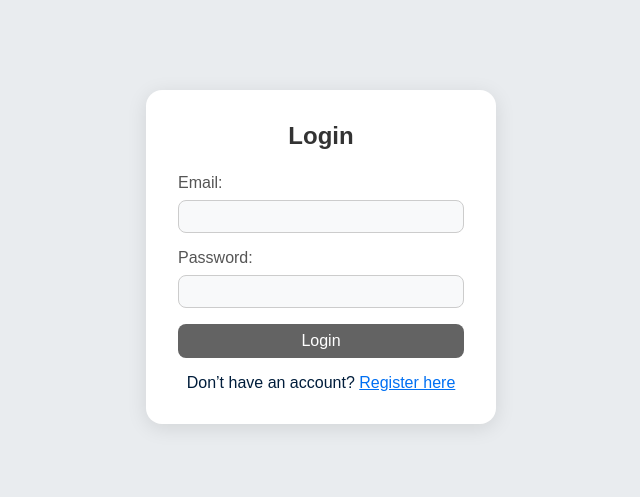
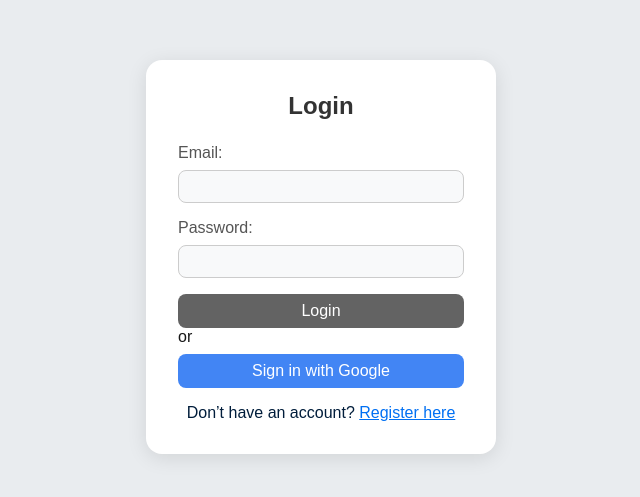
Before and after one commit to krushna06/Links-Manager, a Next.js app: page / in a window 1280 px wide. Shown: the part 143-640 px from the top of the page, without its empty margins (319-959 px from the left). Built offline with nearby package versions, Linux system fonts and the light colour scheme; no server answers.

Commit message:
feat: login with google on login page

```diff
--- a/pages/index.js
+++ b/pages/index.js
@@ -1,7 +1,7 @@
 import { useState } from 'react';
 import { useRouter } from 'next/router';
 import { auth } from '../lib/firebase';
-import { signInWithEmailAndPassword } from 'firebase/auth';
+import { signInWithEmailAndPassword, signInWithPopup, GoogleAuthProvider } from 'firebase/auth';
 import styles from '../styles/Login.module.css';
 
 const LoginPage = () => {
@@ -10,7 +10,7 @@ const LoginPage = () => {
   const [password, setPassword] = useState('');
   const [error, setError] = useState('');
 
-  const handleSubmit = async (e) => {
+  const handleEmailLogin = async (e) => {
     e.preventDefault();
     try {
       await signInWithEmailAndPassword(auth, email, password);
@@ -20,9 +20,19 @@ const LoginPage = () => {
     }
   };
 
+  const handleGoogleLogin = async () => {
+    const provider = new GoogleAuthProvider();
+    try {
+      await signInWithPopup(auth, provider);
+      router.push('/links');
+    } catch (err) {
+      setError(err.message);
+    }
+  };
+
   return (
     <div className={styles.container}>
-      <form className={styles.loginForm} onSubmit={handleSubmit}>
+      <form className={styles.loginForm} onSubmit={handleEmailLogin}>
         <h1 className={styles.title}>Login</h1>
         {error && <p className={styles.error}>{error}</p>}
         <div>
@@ -46,8 +56,12 @@ const LoginPage = () => {
           />
         </div>
         <button type="submit" className={styles.button}>Login</button>
+        <p className={styles.or}>or</p>
+        <button type="button" className={styles.googleButton} onClick={handleGoogleLogin}>
+          Sign in with Google
+        </button>
         <p className={styles.link}>
-        Don’t have an account? <a href="/register">Register here</a>
+          Don’t have an account? <a href="/register">Register here</a>
         </p>
       </form>
     </div>
```
